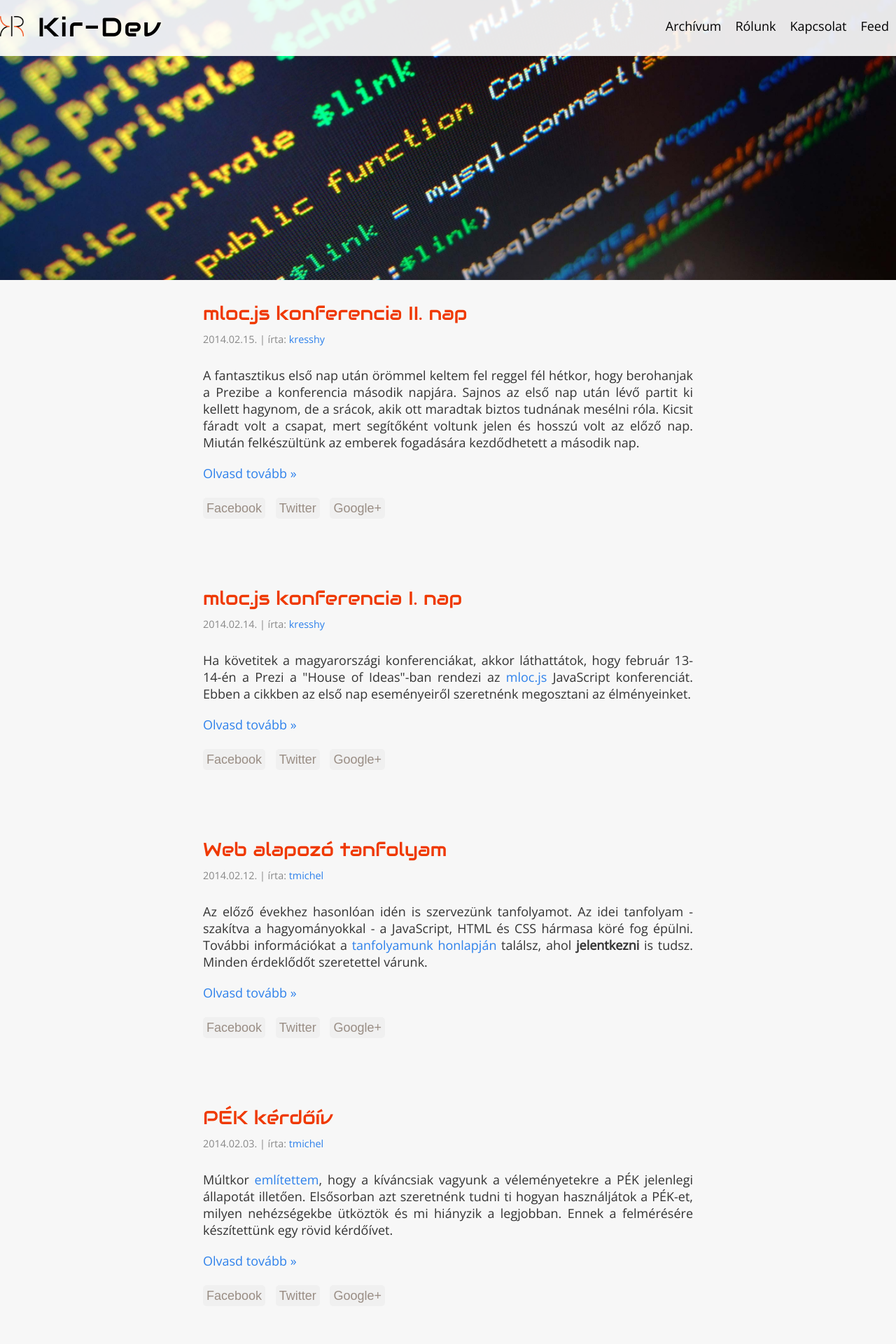
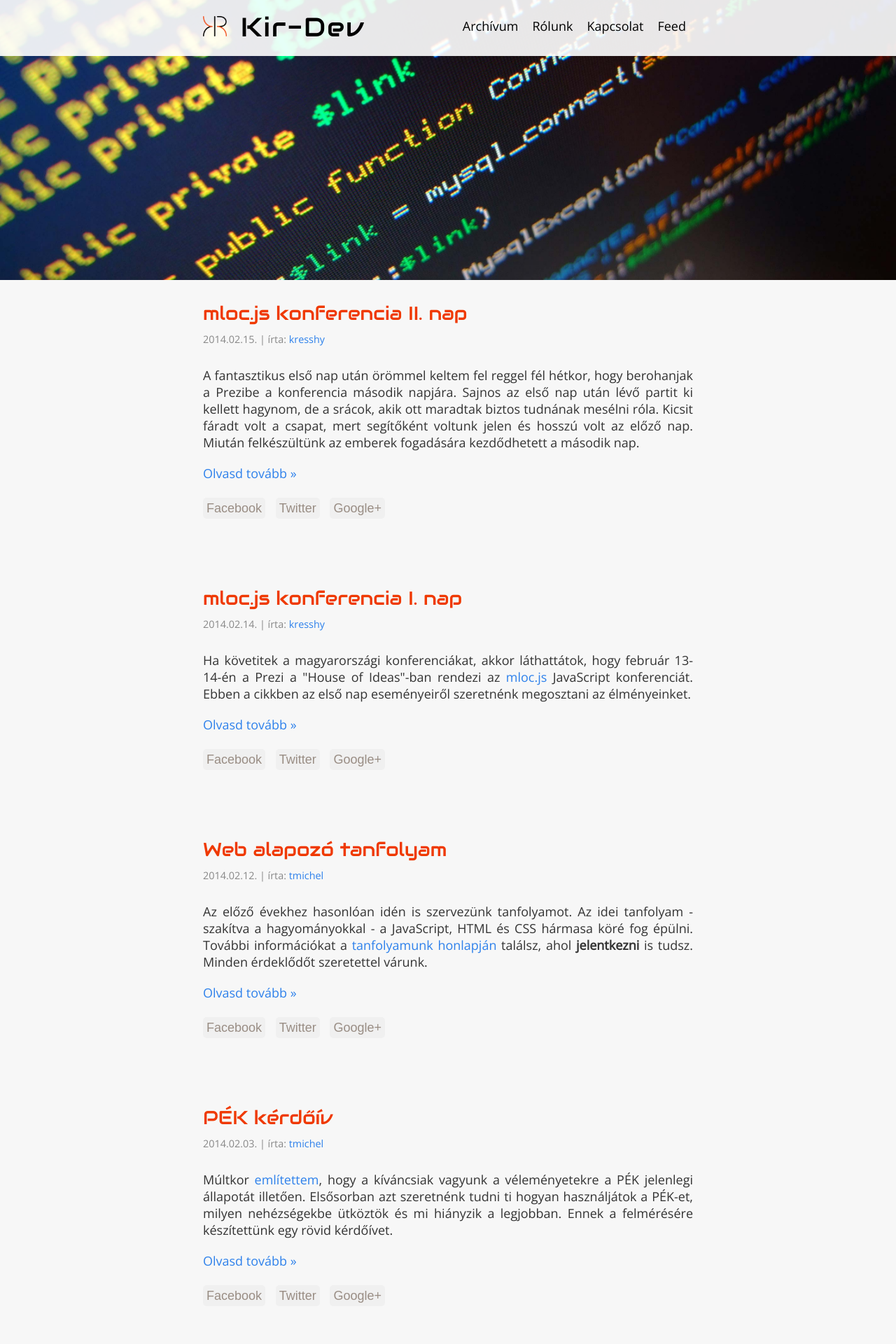
Before and after one commit to kir-dev/kir-dev.sch.bme.hu, a Jekyll site: the page built from index.html, in a window 1280 px wide. Shown: the top 1920 px of the page at 70% size. Built offline with Jekyll 4.4.1, drawn with Linux system fonts in a browser that asks for light colours; Markdown is read by kramdown in place of the engine named in the settings; the list of posts is cut into pages by our own code.

Commit message:
navigation container error fix

```diff
--- a/_layouts/default.html
+++ b/_layouts/default.html
@@ -20,7 +20,7 @@
 
         <header class="{% if page.landing %}landing-page-header{% else %}page-header{% endif %}">
             <div id="navigation">
-                <div class="wide_container">
+                <div class="container">
 
                     <a href="/">
                         <img src="/img/kirdev.png" alt="logo"/>
```
